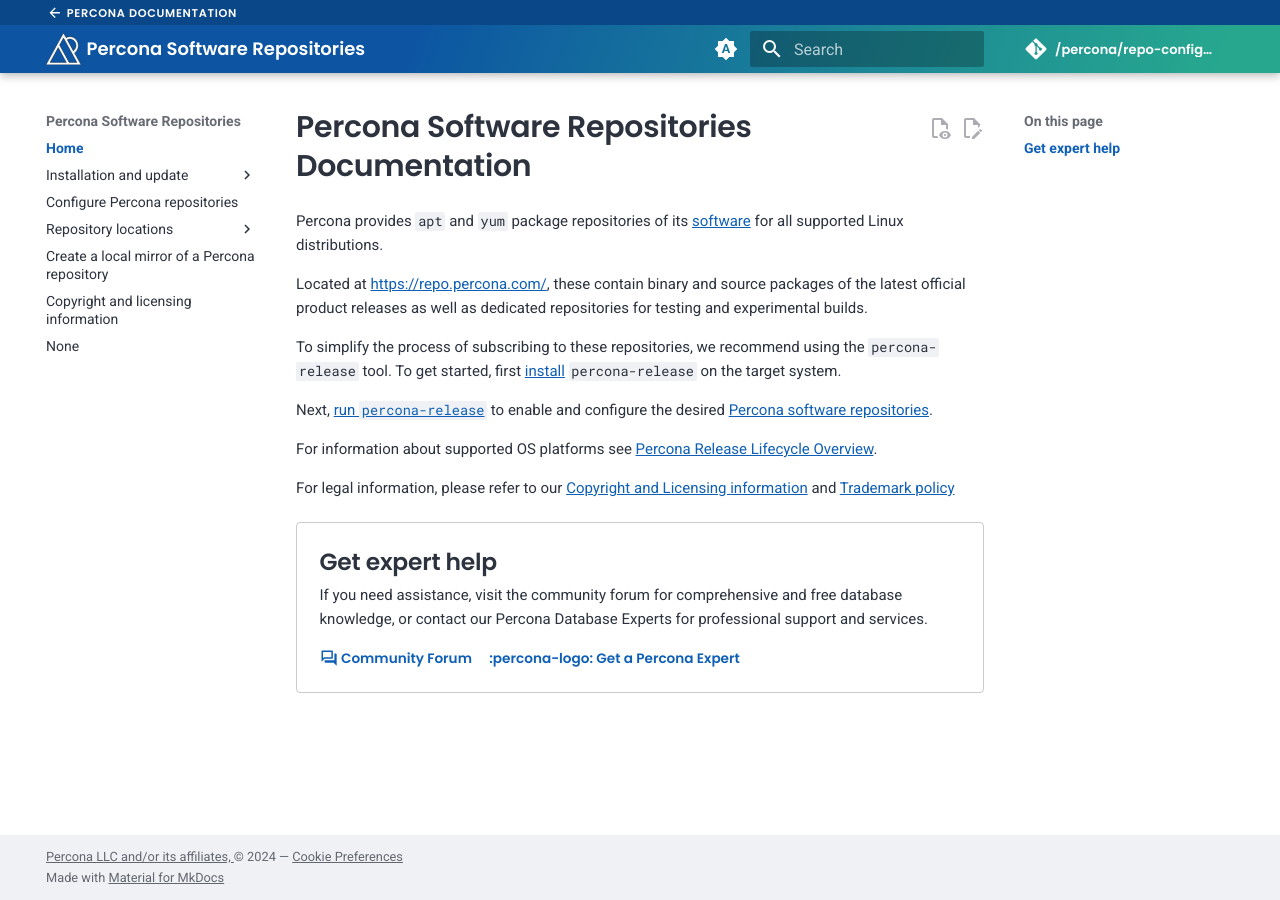
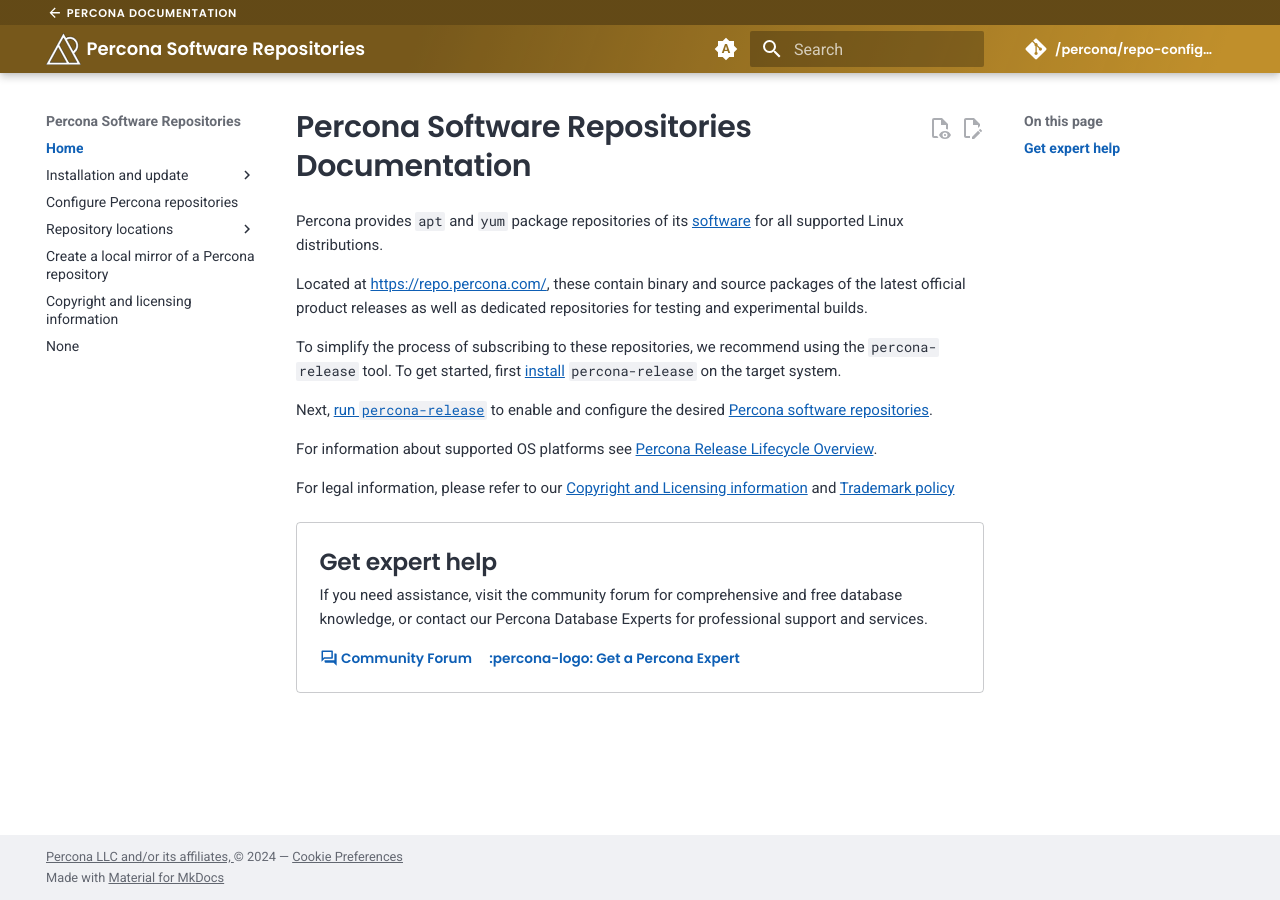
Before and after one commit to percona/repo-config-docs, an MkDocs documentation site: the page built from docs/index.md, in a window 1280 px wide. Built offline with MkDocs 1.6.1 and Material for MkDocs 9.7.7, drawn with Linux system fonts in a browser that asks for light colours; nearby versions of some CDN libraries; comment, search, counter and statistics services are not loaded; the version menu is left out.

Commit message:
Changed coloring to yellow

```diff
--- a/docs/css/repo.css
+++ b/docs/css/repo.css
@@ -1,7 +1,5 @@
-/* Overrides */
-
 :root {
-    --md-primary-fg-color--dark: var(--sky700)
+    --md-primary-fg-color--dark: var(--sunrise700)
 }
 .md-header,
 .md-tabs {
@@ -13,8 +11,8 @@
         ),
         -o-linear-gradient(
             340deg,
-            rgb(14,95,181) 33%,
-            rgb(48,209,178) 95%
+            rgb(132,98,30) 33%,
+            rgb(240,179,54) 95%
         );
     background:
         linear-gradient(
@@ -24,12 +22,12 @@
         ),
         linear-gradient(
             110deg,
-            rgb(14,95,181) 33%,
-            rgb(48,209,178) 95%
+            rgb(132,98,30) 33%,
+            rgb(240,179,54) 95%
         );
 }
 @media screen and (max-width: 76.1875em) {
-    .md-nav--primary .md-nav__title[for="__drawer"],
+    .md-nav--primary .md-nav__title[for=“__drawer”],
     .md-nav--primary .md-nav__title {
         background:
             -o-linear-gradient(
@@ -39,8 +37,8 @@
             ),
             -o-linear-gradient(
                 340deg,
-                rgb(14,95,181) 33%,
-                rgb(48,209,178) 95%
+                rgb(132,98,30) 33%,
+                rgb(240,179,54) 95%
             );
         background:
             linear-gradient(
@@ -50,14 +48,14 @@
             ),
             linear-gradient(
                 110deg,
-                rgb(14,95,181) 33%,
-                rgb(48,209,178) 95%
+                rgb(132,98,30) 33%,
+                rgb(240,179,54) 95%
             );
     }
 }
 .superNav,
 .md-nav__source {
-    background-color: rgb(14,95,181);
+    background-color: rgb(132,98,30);
     background-image:
         linear-gradient(
             110deg,
```
Also changed, not shown: docs/_images/software-repositories.png, docs/assets/repo-fav.svg.
